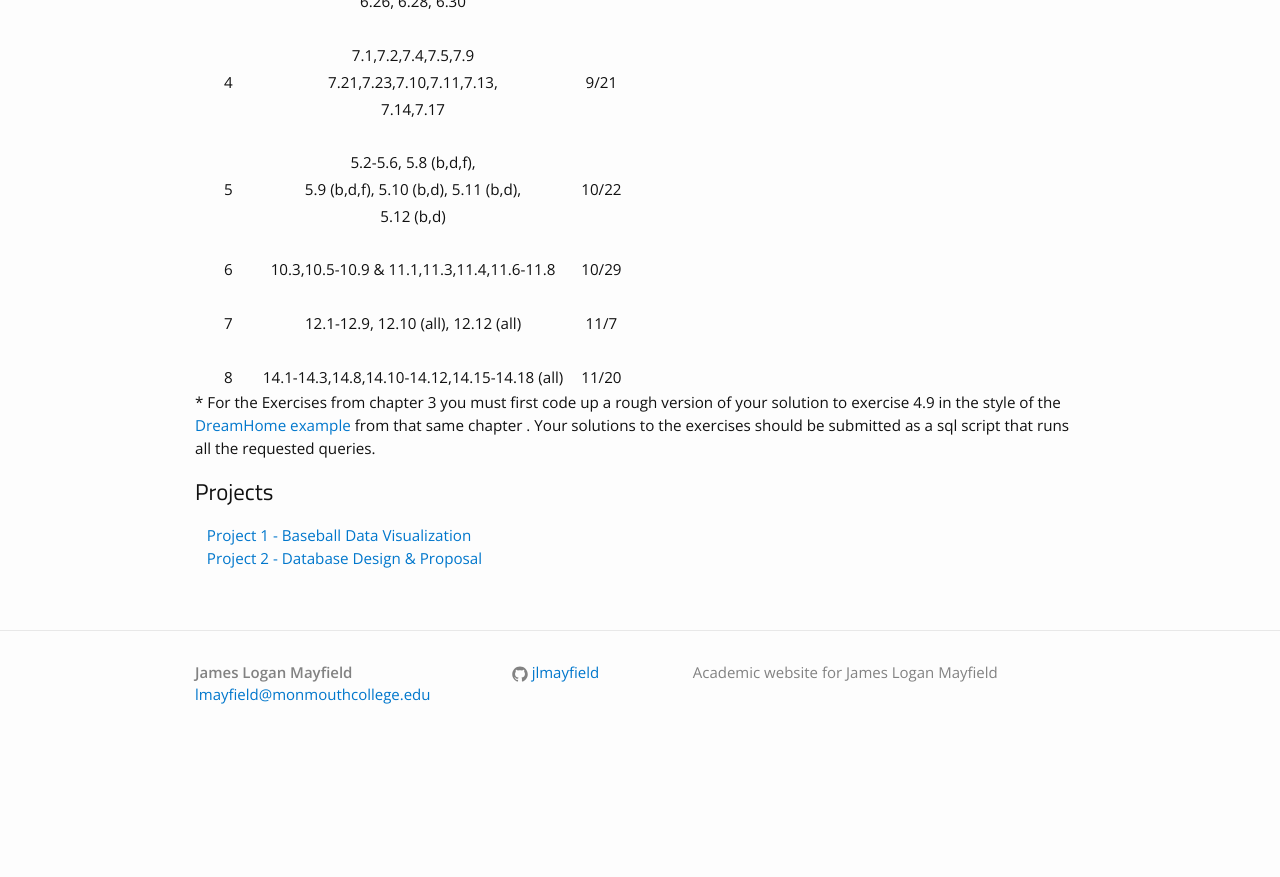
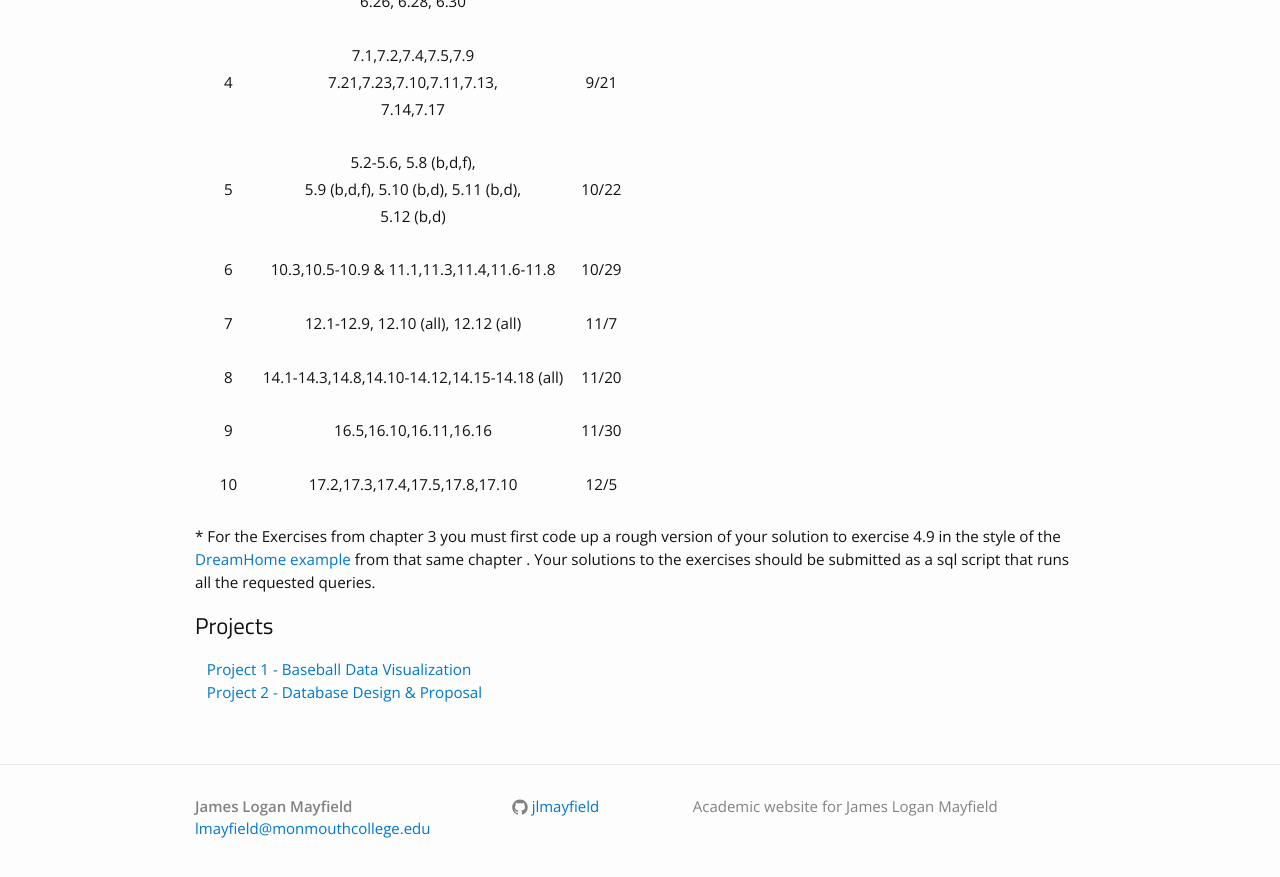
Before and after one commit to jlmayfield/jlmayfield.github.io, a Jekyll site: the page built from teaching/comp310.md, in a window 1280 px wide and 900 px high, scrolled down 737 px. Shown: the top 877 px of the window. Built offline with Jekyll 4.4.1, drawn with Linux system fonts in a browser that asks for light colours; before the commit the page ends 1503 px from its top, so only the background shows below that.

Commit message:
fa18. c310. final problem sets.

```diff
--- a/teaching/comp310.md
+++ b/teaching/comp310.md
@@ -42,6 +42,11 @@ You are expected to begin reading the chapters and working the problem sets prio
 |  7 | 12.1-12.9, 12.10 (all), 12.12 (all) | 11/7 |
 | | | |
 |  8 | 14.1-14.3,14.8,14.10-14.12,14.15-14.18 (all) | 11/20 |
+| | | |
+| 9 | 16.5,16.10,16.11,16.16 | 11/30 |
+| | | |
+| 10 | 17.2,17.3,17.4,17.5,17.8,17.10 | 12/5 |
+| | | |
 
 \*  For the Exercises from chapter 3 you must first code up a rough version of your solution to exercise 4.9 in the style of the [DreamHome example](/teaching/COMP310/src/fig4.3.sql) from that same chapter .  Your solutions to the exercises should be submitted as a sql script that runs all the requested queries.
 
```
